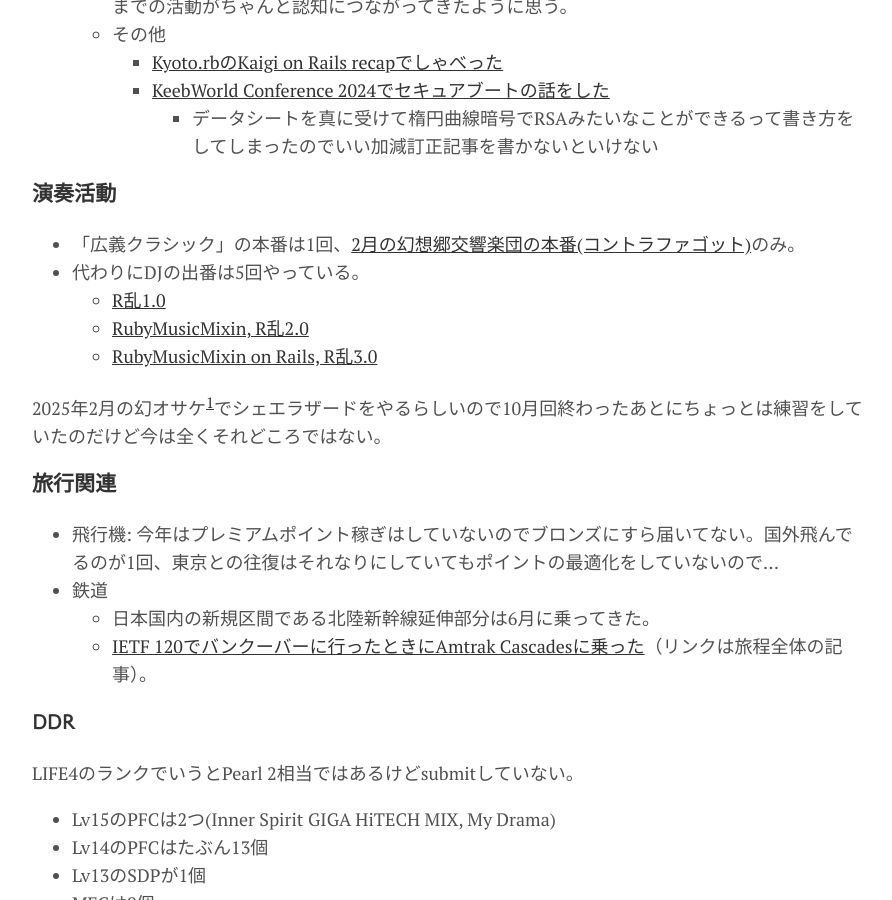
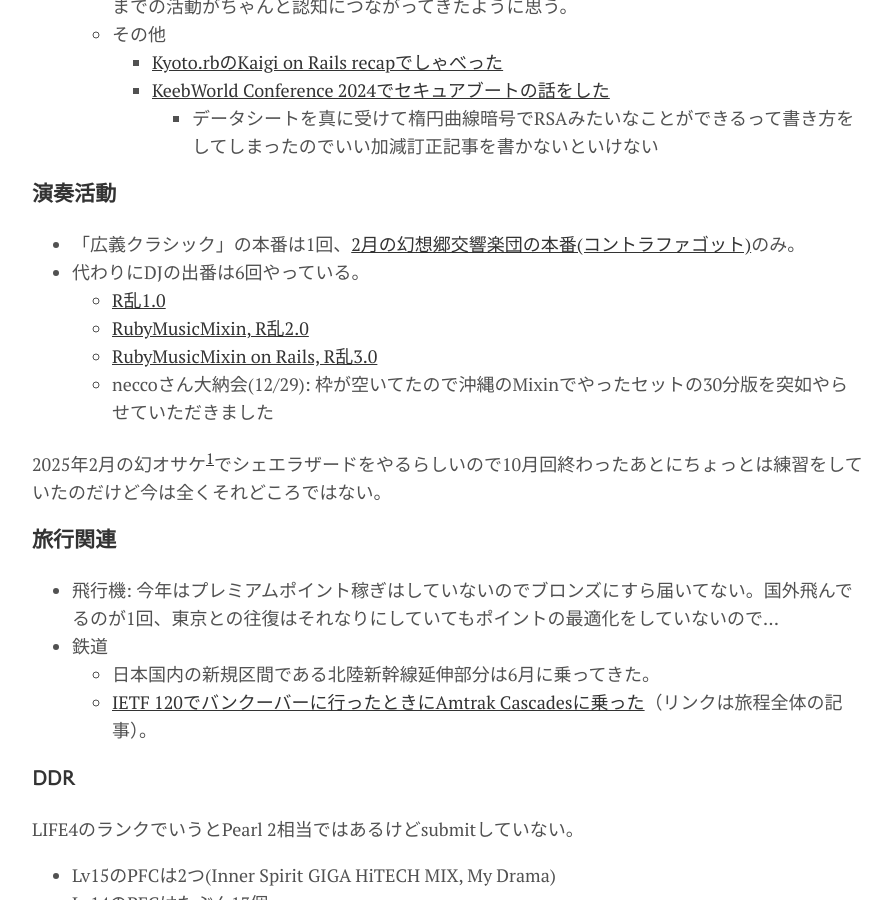
Before and after one commit to sylph01/sylph01.github.io, a Jekyll site: the page built from _posts/2024-12-31-2024-recap.md, in a window 1280 px wide and 900 px high, scrolled down 1191 px. Shown: the whole window, without its empty margins (192-1084 px from the left). Built offline with Jekyll 4.4.1, drawn with Linux system fonts in a browser that asks for light colours.

Commit message:
[2024-recap] dj_count++

```diff
--- a/_posts/2024-12-31-2024-recap.md
+++ b/_posts/2024-12-31-2024-recap.md
@@ -51,10 +51,11 @@
 ### 演奏活動
 
 - 「広義クラシック」の本番は1回、[2月の幻想郷交響楽団の本番(コントラファゴット)](https://d.s01.ninja/entry/20240325/1711357200)のみ。
-- 代わりにDJの出番は5回やっている。
+- 代わりにDJの出番は6回やっている。
   - [R乱1.0](https://d.s01.ninja/entry/20240321/1711013025)
   - [RubyMusicMixin, R乱2.0](https://d.s01.ninja/entry/20240812/1723462793)
   - [RubyMusicMixin on Rails, R乱3.0](/ja/dj-with-classic-ddr-songs.html)
+  - neccoさん大納会(12/29): 枠が空いてたので沖縄のMixinでやったセットの30分版を突如やらせていただきました
 
 2025年2月の幻オサケ[^1]でシェエラザードをやるらしいので10月回終わったあとにちょっとは練習をしていたのだけど今は全くそれどころではない。
 
```
